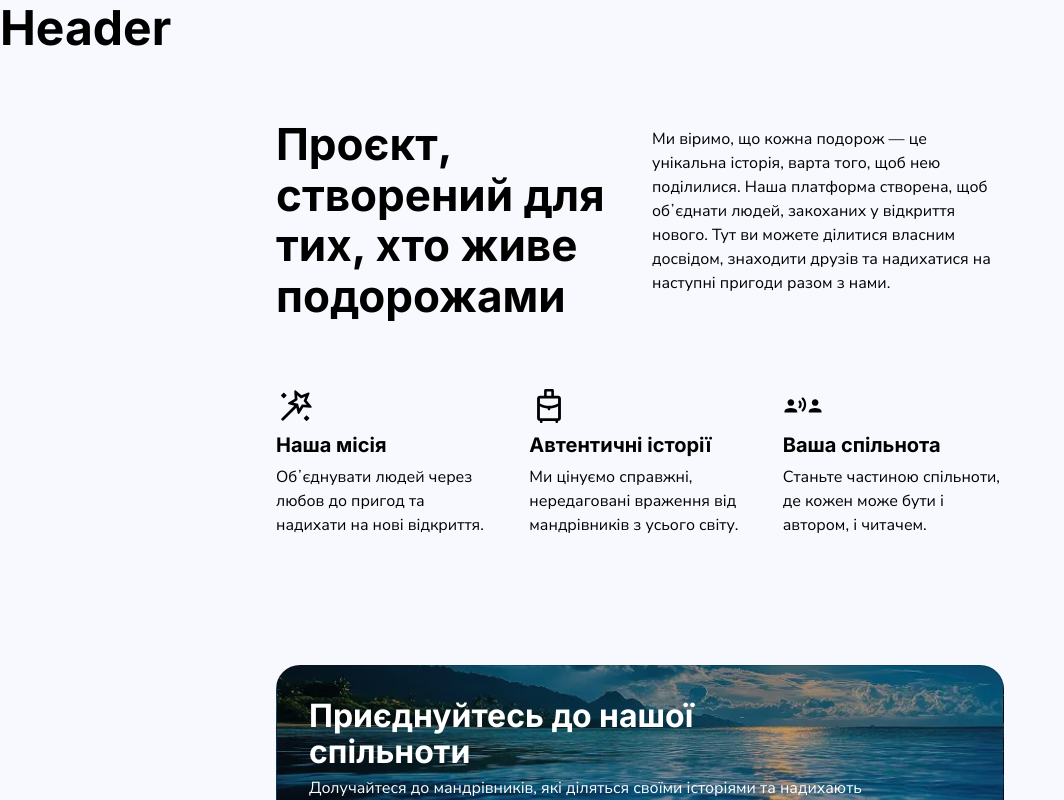
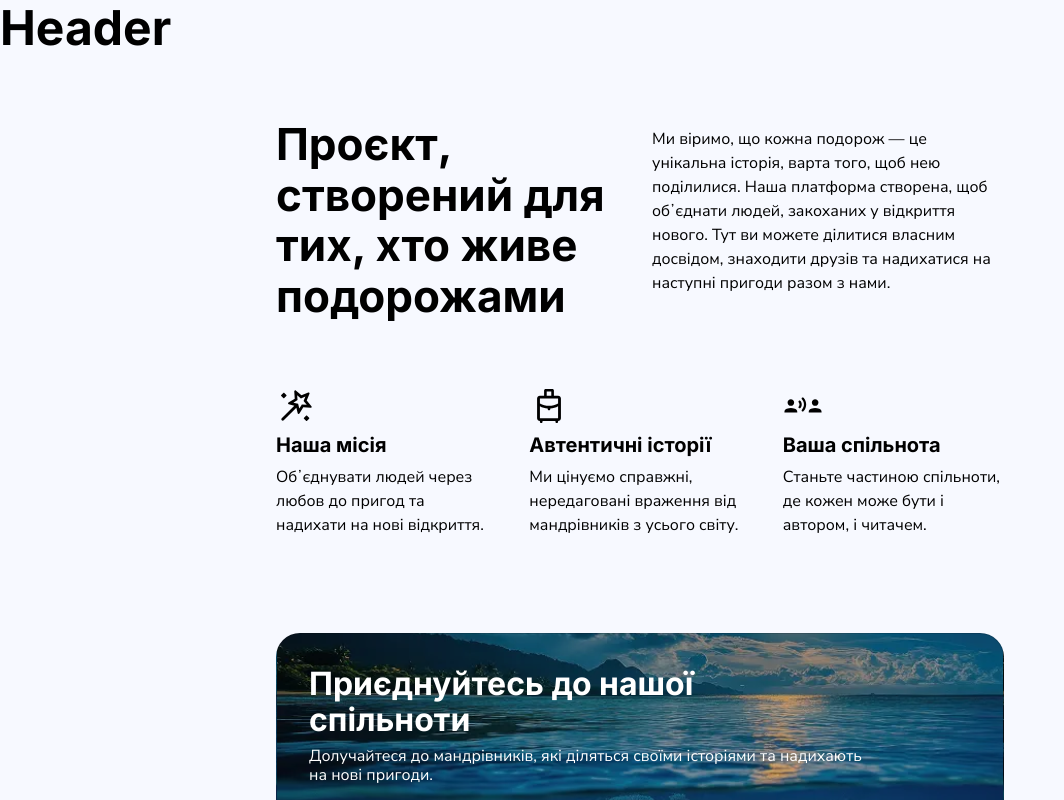
Before and after one commit to Diamond-FoxUA/codev1be-social-web, a Next.js app: page / in a window 1280 px wide. Shown: the whole page, without its empty margins (0-1064 px from the left). Built offline with nearby package versions, Linux system fonts and the light colour scheme; no server answers.

Commit message:
feat(Join): enhance section padding and update className binding

```diff
--- a/components/Join/Join.module.css
+++ b/components/Join/Join.module.css
@@ -1,3 +1,8 @@
+.section {
+  padding-top: 32px;
+  padding-bottom: 32px;
+}
+
 .contentContainer {
   display: flex;
   flex-direction: column;
@@ -92,6 +97,10 @@
 }
 
 @media screen and (min-width: 1440px) {
+  .section {
+    padding-top: 48px;
+    padding-bottom: 48px;
+  }
   .contentContainer {
     gap: 24px;
     padding: 64px;
--- a/components/Join/Join.tsx
+++ b/components/Join/Join.tsx
@@ -3,7 +3,7 @@ import Link from "next/link";
 
 export default function Join() {
   return (
-    <section className="section">
+    <section className={css.section}>
       <div className={`container ${css.container}`}>
         <div className={css.contentContainer}>
           <h2 className={css.sectionHeading}>Приєднуйтесь до нашої спільноти</h2>
```
